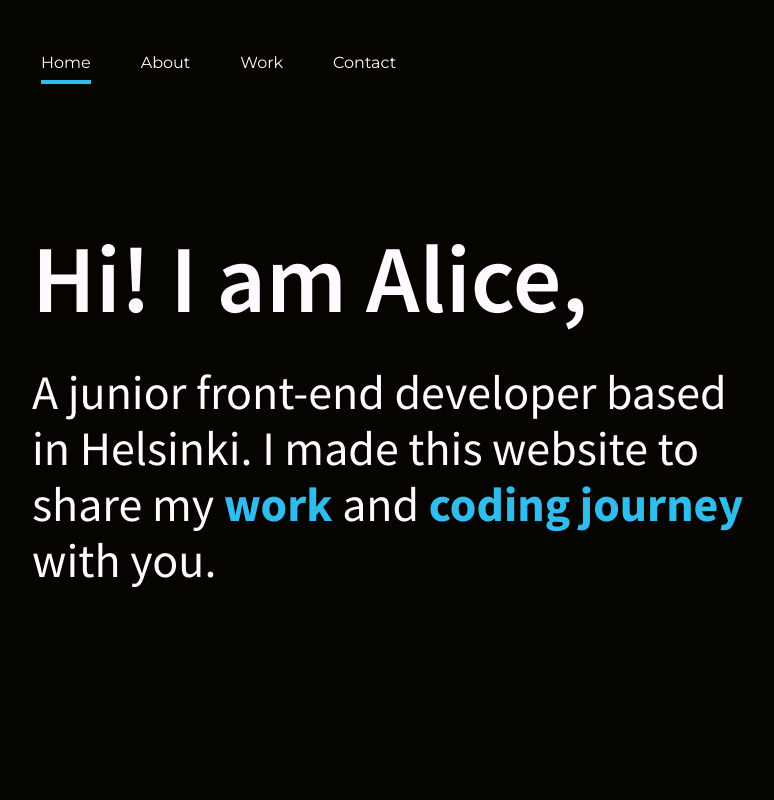
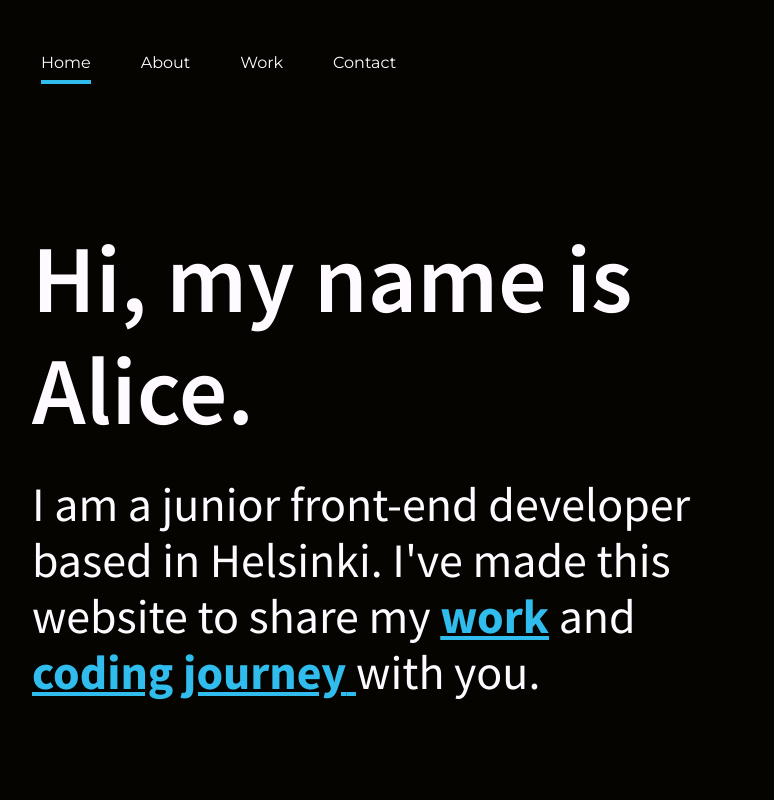
Before and after one commit to Alicino88/portfolio-website, a React (Create React App) app: page / in a window 1280 px wide. Shown: the top 800 px of the page, without its empty margins (58-832 px from the left). Built offline with nearby package versions, Linux system fonts and the light colour scheme.

Commit message:
Changed hp text and added links for work and coding journey

```diff
--- a/public/index.html
+++ b/public/index.html
@@ -39,6 +39,7 @@
       <input type="email" name="email" />
       <textarea name="message"></textarea>
     </form>
+
     <noscript>You need to enable JavaScript to run this app.</noscript>
     <div id="root"></div>
     <!--
--- a/src/Home.js
+++ b/src/Home.js
@@ -79,7 +79,7 @@ const Home = () => {
             component="h1"
             className={classes.titleStyle}
           >
-            Hi! I am Alice,
+            Hi, my name is Alice.
           </Typography>
 
           <Typography
@@ -88,13 +88,20 @@ const Home = () => {
             fontWeight="fontWeightLight"
             className={classes.textStyle}
           >
-            A junior front-end developer based in Helsinki. I made this website
-            to share my{" "}
-            <span style={{ color: "#30BCED", fontWeight: "700" }}>work</span>{" "}
+            I am a junior front-end developer based in Helsinki. I've made this
+            website to share my{" "}
+            <a href="/Work" style={{ color: "#30BCED", fontWeight: "700" }}>
+              work
+            </a>{" "}
             and{" "}
-            <span style={{ color: "#30BCED", fontWeight: "700" }}>
+            <a
+              href="https://github.com/Alicino88?tab=repositories"
+              target="_blank"
+              rel="noopener noreferrer"
+              style={{ color: "#30BCED", fontWeight: "700" }}
+            >
               coding journey{" "}
-            </span>
+            </a>
             with you.
           </Typography>
         </div>
```
Also changed, not shown: 1 other file (tests, documents, lock files or other folders).
